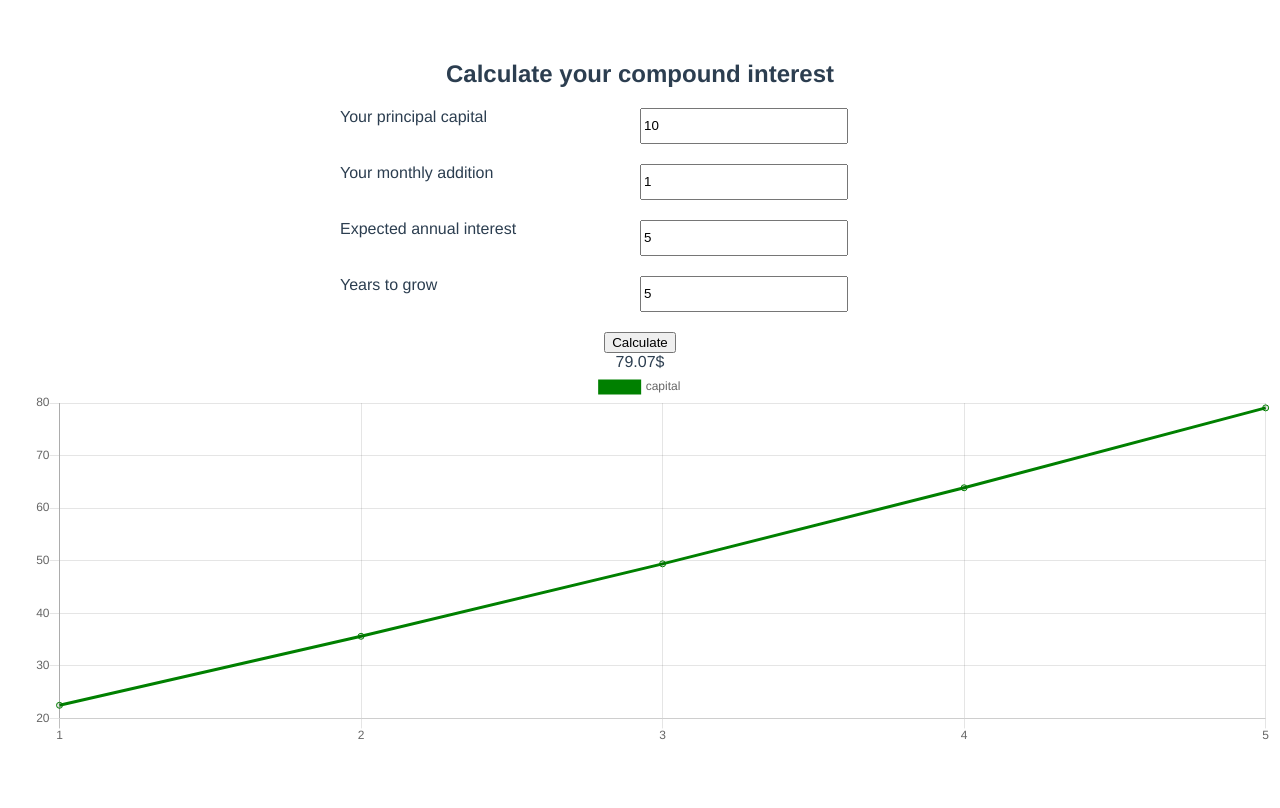
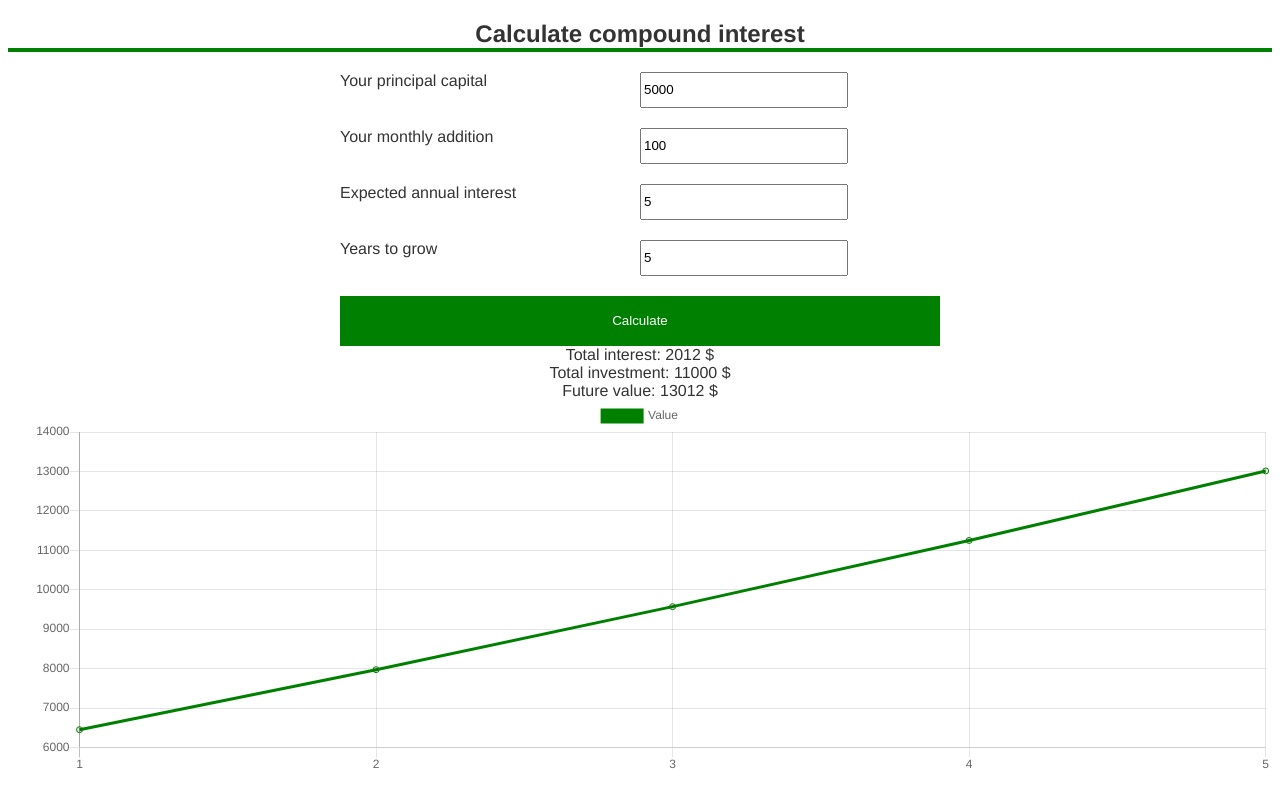
Before and after one commit to xiong-xiong/compound, a Vue app: page / in a window 1280 px wide. Built offline with nearby package versions, Linux system fonts and the light colour scheme.

Commit message:
add total investment

```diff
--- a/public/index.html
+++ b/public/index.html
@@ -1,17 +1,24 @@
 <!DOCTYPE html>
 <html lang="en">
   <head>
-    <meta charset="utf-8">
-    <meta http-equiv="X-UA-Compatible" content="IE=edge">
-    <meta name="viewport" content="width=device-width,initial-scale=1.0">
-    <link rel="icon" href="<%= BASE_URL %>favicon.ico">
+    <meta charset="utf-8" />
+    <meta http-equiv="X-UA-Compatible" content="IE=edge" />
+    <meta
+      name="viewport"
+      content="width=device-width,initial-scale=1.0,maximum-scale=1"
+    />
+    <link rel="icon" href="<%= BASE_URL %>favicon.ico" />
     <title><%= htmlWebpackPlugin.options.title %></title>
   </head>
   <body>
     <noscript>
-      <strong>We're sorry but <%= htmlWebpackPlugin.options.title %> doesn't work properly without JavaScript enabled. Please enable it to continue.</strong>
+      <strong
+        >We're sorry but <%= htmlWebpackPlugin.options.title %> doesn't work
+        properly without JavaScript enabled. Please enable it to
+        continue.</strong
+      >
     </noscript>
-    <div id="app"></div>
+    <div id="compound"></div>
     <!-- built files will be auto injected -->
   </body>
 </html>
--- a/src/App.vue
+++ b/src/App.vue
@@ -21,7 +21,6 @@ export default {
   -webkit-font-smoothing: antialiased;
   -moz-osx-font-smoothing: grayscale;
   text-align: center;
-  color: #2c3e50;
-  margin-top: 60px;
+  color: #333;
 }
 </style>
--- a/src/components/Chart.vue
+++ b/src/components/Chart.vue
@@ -58,7 +58,7 @@ export default {
           datasets: [
             {
               lineTension: 0,
-              label: "capital",
+              label: "Value",
               borderColor: "green",
               data: this.chartData,
               fill: false,
--- a/src/components/Compound.vue
+++ b/src/components/Compound.vue
@@ -1,27 +1,48 @@
 <template>
   <div class="compound">
-    <h2>Calculate your compound interest</h2>
+    <h2>Calculate compound interest</h2>
     <form class="vueContainer">
       <div class="formElement">
         <label for="principal">Your principal capital</label>
-        <input v-model="principal" name="principal" type="number" />
+        <input
+          v-model="principal"
+          name="principal"
+          type="number"
+          @change="calculate"
+        />
       </div>
       <div class="formElement">
         <label for="addition">Your monthly addition</label>
-        <input v-model="addition" name="addition" type="number" />
+        <input
+          v-model="addition"
+          name="addition"
+          type="number"
+          @change="calculate"
+        />
       </div>
       <div class="formElement">
         <label for="interest">Expected annual interest</label>
-        <input v-model="interest" name="interest" type="number" />
+        <input
+          v-model="interest"
+          name="interest"
+          type="number"
+          @change="calculate"
+        />
       </div>
       <div class="formElement">
         <label for="years">Years to grow</label>
-        <input v-model="years" name="years" type="number" />
+        <input v-model="years" name="years" type="number" @change="calculate" />
       </div>
     </form>
-    <button v-on:click="calculate">Calculate</button>
-    <div class="output">{{ output }}$</div>
+    <div class="vueContainer">
+      <button class="calcBtn" v-on:click="calculate">
+        Calculate
+      </button>
 
+      <div class="output">Total interest: {{ totalInterest }} $</div>
+      <div class="output">Total investment: {{ totalInvestedAmount }} $</div>
+      <div class="output">Future value: {{ futurevalue }} $</div>
+    </div>
     <Chart :labels="labels" :datasets="dataPoints"> </Chart>
   </div>
 </template>
@@ -36,11 +57,13 @@ export default {
   },
   data() {
     return {
-      principal: 10,
-      addition: 1,
+      principal: 5000,
+      addition: 100,
       interest: 5,
       years: 5,
-      output: 0,
+      futurevalue: 0,
+      totalInterest: 0,
+      totalInvestedAmount: 0,
       labels: [], // for bar or line chart
       dataPoints: [], // for bar or line chart
     };
@@ -49,8 +72,9 @@ export default {
     calculate() {
       let dataPoints = [];
       let labels = [];
-      const interest = this.interest / 100;
+      //const interest = this.interest / 100;
       let futurevalue = this.principal;
+      let interestTotal = 0;
       for (let index = 1; index <= this.years; index++) {
         const interestForValue =
           parseFloat(futurevalue) * (parseFloat(this.interest) / 100);
@@ -60,17 +84,17 @@ export default {
           parseFloat(interestForValue) +
           parseFloat(additionAnnual);
 
+        interestTotal = interestTotal + interestForValue;
+
         dataPoints.push(futurevalue);
         labels.push(index);
       }
 
-      const answer = parseFloat(
-        this.principal * Math.pow(1 + interest / 1, this.years)
-      );
       this.dataPoints = dataPoints;
       this.labels = labels;
-      this.output = futurevalue.toFixed(2);
-      return answer;
+      this.futurevalue = futurevalue.toFixed(0);
+      this.totalInterest = interestTotal.toFixed(0);
+      this.totalInvestedAmount = (futurevalue - interestTotal).toFixed(0);
     },
   },
   beforeMount() {
@@ -80,12 +104,16 @@ export default {
 </script>
 
 <style scoped>
+h2 {
+  border-bottom: 4px solid green;
+}
 .formElement {
   display: grid;
   grid-template-columns: 1fr 1fr;
   text-align: left;
   margin-bottom: 20px;
 }
+
 .formElement label {
   display: block;
   width: auto;
@@ -100,4 +128,18 @@ export default {
   max-width: 100%;
   margin: 0 auto;
 }
+.calcBtn {
+  outline: none;
+  background: green;
+  color: white;
+  height: 50px;
+  width: 100%;
+  line-height: 50px;
+  padding: 0;
+  border: 0;
+  cursor: pointer;
+}
+.calcBtn:hover {
+  opacity: 0.9;
+}
 </style>
--- a/src/main.js
+++ b/src/main.js
@@ -5,4 +5,4 @@ Vue.config.productionTip = false
 
 new Vue({
   render: h => h(App),
-}).$mount('#app')
+}).$mount('#compound')
```
